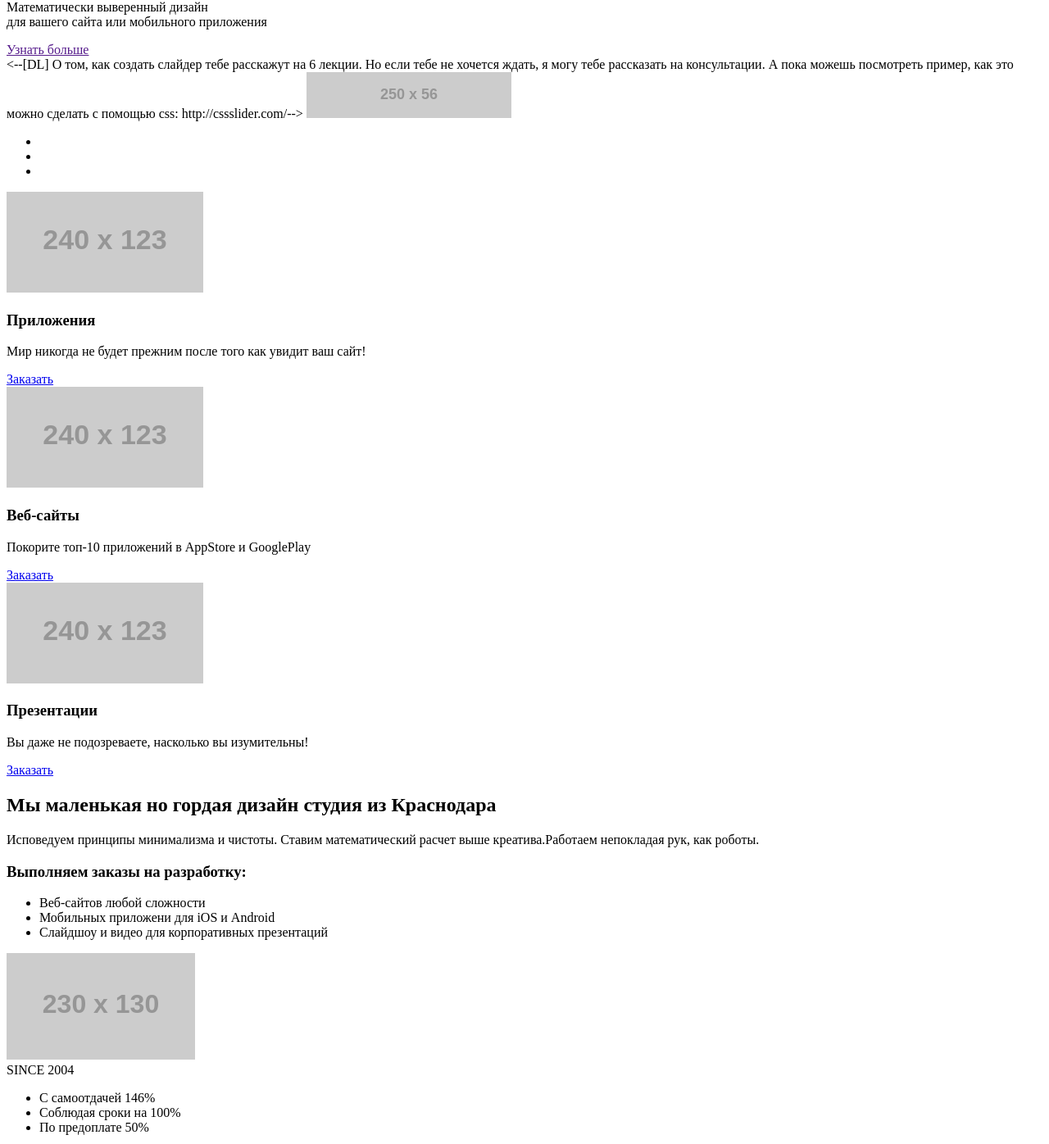
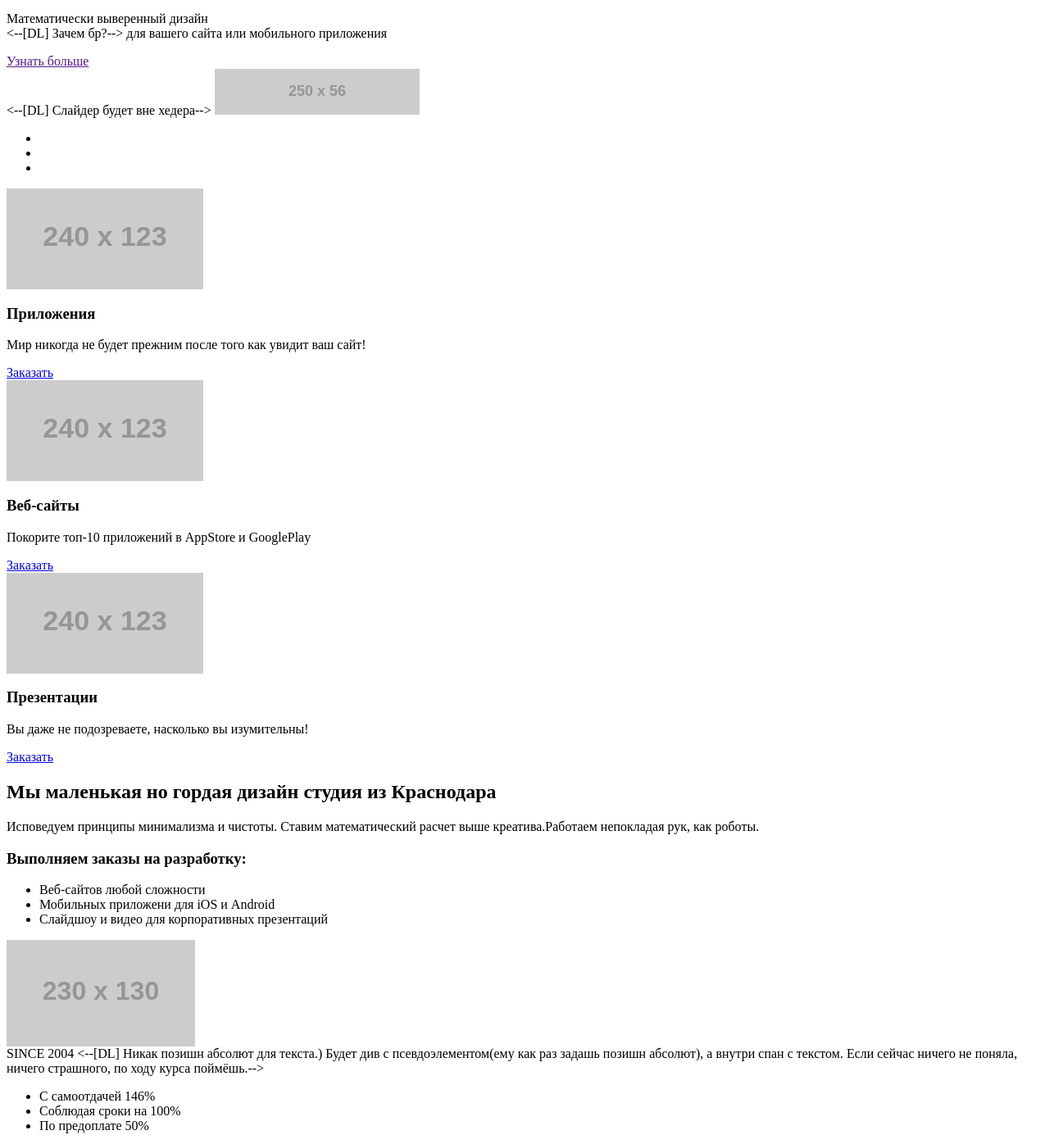
Before and after one commit to OleskaM/nerds, a plain HTML site: page index.html in a window 1280 px wide. Shown: the part 273-1669 px from the top of the page at 82% size. Drawn offline with Linux system fonts and the light colour scheme; placeholder pictures from the web are drawn by us.

Commit message:
index check

```diff
--- a/index.html
+++ b/index.html
@@ -1,3 +1,4 @@
+<--[DL] Катя, удаляй пожалуйста мои старые комменты-->
 <!DOCTYPE html>
 <html>
   <head>
@@ -25,7 +26,7 @@
               <a href="#">Контакты</a>
             </li>
             <li>
-              <a class="cart buttin" href="#">Контакты</a>
+              <a class="cart buttin" href="#">Контакты</a><--[DL] Опечатка в русском и английском слове-->
             </li>
           </ul>
         </nav>
@@ -34,14 +35,12 @@
             <div class="promo-block">
               <h2 class="promo-slogan">Долго, дорого, скрупулезно.</h2>
               <p class="promo-paragraph">
-                Математически выверенный дизайн<br>
+                Математически выверенный дизайн<br><--[DL] Зачем бр?-->
                 для вашего сайта или мобильного приложения
               </p>
               <a href="" class="btn news">Узнать больше</a>
             </div>
-            <div class="slider"><!--Как создать слайдер?-->
-            <--[DL] О том, как создать слайдер тебе расскажут на 6 лекции. Но если тебе не хочется ждать, я могу тебе рассказать на консультации. А пока можешь посмотреть
-            пример, как это можно сделать с помощью css: http://cssslider.com/-->
+            <div class="slider"><--[DL] Слайдер будет вне хедера-->
               <a href="#" class="top-slider"><img src="http://placehold.it/250x56" width="250" height="56" alt=""></a>
               <ul class="sloder-switcher">
                 <li><img src="#" alt=""></li>
@@ -90,6 +89,8 @@
             <img src="http://placehold.it/230x130" width="230" height="130" alt="Nёrds">
             <div class="logo-caption">
               SINCE 2004 <!--или это спан? Его там с помощью позишн абсолют разместить?-->
+              <--[DL] Никак позишн абсолют для текста.) Будет див с псевдоэлементом(ему как раз задашь позишн абсолют), а внутри спан с текстом.
+              Если сейчас ничего не поняла, ничего страшного, по ходу курса поймёшь.-->
             </div>
             <div class="work-terms-list">
               <ul>
@@ -123,6 +124,7 @@
       </div>
     </main>
     <footer class="container clearfix"> <!--В футэре 2 дива делать: для иконок соцсетей и текстового сообщени о скидке?-->
+    <--[DL] Да, всё верно. А давайте дружить и всё-такое, можешь обернуть как раз в секшн-->
       <section class="footer-social">
           <ul class="footer-social-links">
             <li>
```
